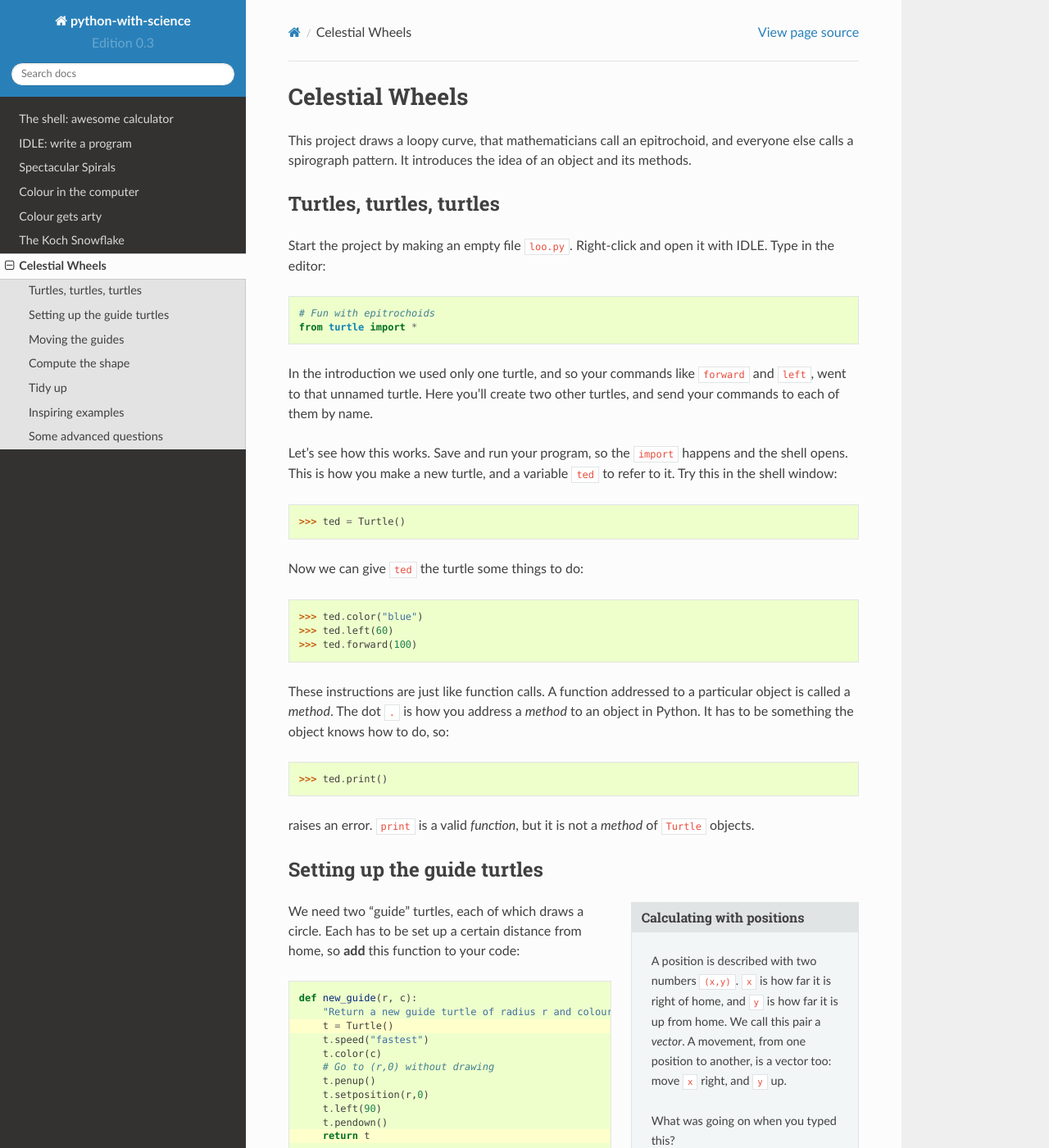
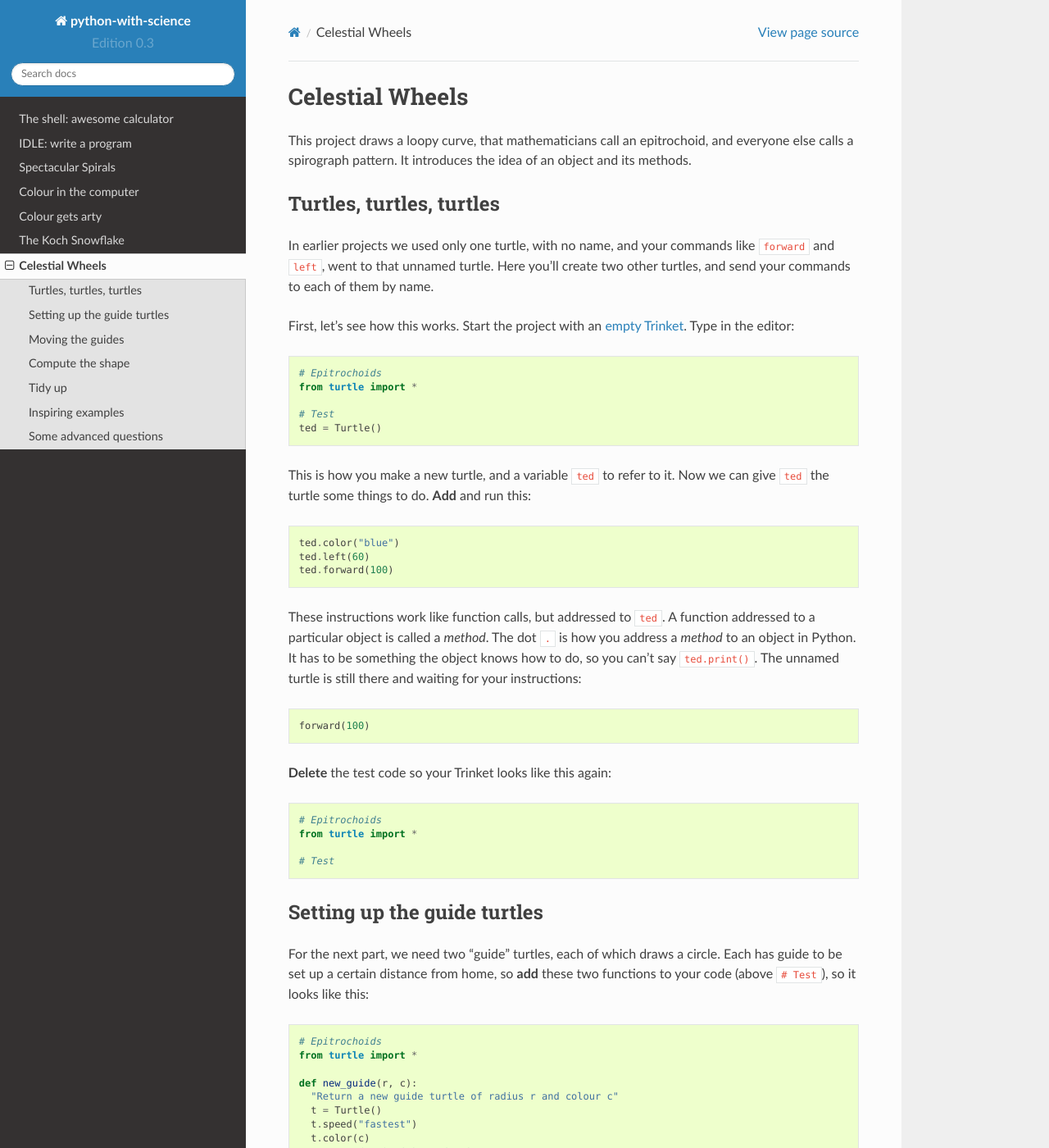
Before and after one commit to jeff5/python-with-science, a Sphinx documentation site: the page built from doc/source/cyclic_trochoid/cyclic_trochoid.rst, in a window 1280 px wide and 1400 px high. Shown: the whole window at 82% size. Built offline with Sphinx 7.4.7 and the Read the Docs theme 2.0.0, drawn with Linux system fonts in a browser that asks for light colours; some of the changed text lies outside the part shown.

Commit message:
Convert "Celestial Wheels" to Trinket.

```diff
--- a/doc/source/conf.py
+++ b/doc/source/conf.py
@@ -61,7 +61,7 @@ author = 'Jeff'
 # The short X.Y version.
 version = 'Edition 0.3'
 # The full version, including alpha/beta/rc tags.
-release = 'Ed 0.3.2'
+release = 'Ed 0.3.3 (for Trinket)'
 
 # The language for content autogenerated by Sphinx. Refer to documentation
 # for a list of supported languages.
--- a/doc/source/cyclic_trochoid/cyclic_trochoid.rst
+++ b/doc/source/cyclic_trochoid/cyclic_trochoid.rst
@@ -12,111 +12,94 @@ It introduces the idea of an object and its methods.
 Turtles, turtles, turtles
 *************************
 
-Start the project by making an empty file ``loo.py``.
-Right-click and open it with IDLE.
-Type in the editor::
+.. _empty Trinket: https://trinket.io/embed/python
 
-   # Fun with epitrochoids
-   from turtle import *
-
-In the introduction we used only one turtle,
-and so your commands like ``forward`` and ``left``,
+In earlier projects we used only one turtle, with no name,
+and your commands like ``forward`` and ``left``,
 went to that unnamed turtle.
 Here you'll create two other turtles,
 and send your commands to each of them by name.
 
-Let's see how this works.
-Save and run your program,
-so the ``import`` happens and the shell opens.
+First, let's see how this works.
+Start the project with an `empty Trinket`_.
+Type in the editor::
+
+   # Epitrochoids
+   from turtle import *
+
+   # Test
+   ted = Turtle()
+
 This is how you make a new turtle,
 and a variable ``ted`` to refer to it.
-Try this in the shell window::
+Now we can give ``ted`` the turtle some things to do.
+**Add** and run this::
 
-   >>> ted = Turtle()
+   ted.color("blue")
+   ted.left(60)
+   ted.forward(100)
 
-Now we can give ``ted`` the turtle some things to do::
-
-   >>> ted.color("blue")
-   >>> ted.left(60)
-   >>> ted.forward(100)
-
-These instructions are just like function calls.
+These instructions work like function calls, but addressed to ``ted``.
 A function addressed to a particular object is called a *method*.
 The dot ``.`` is how you address a *method* to an object in Python.
-It has to be something the object knows how to do, so::
+It has to be something the object knows how to do,
+so you can't say ``ted.print()``.
+The unnamed turtle is still there and waiting for your instructions::
 
-   >>> ted.print()
+   forward(100)
 
-raises an error.
-``print`` is a valid *function*,
-but it is not a *method* of ``Turtle`` objects.
+**Delete** the test code so your Trinket looks like this again::
 
+   # Epitrochoids
+   from turtle import *
+
+   # Test
 
 Setting up the guide turtles
 ****************************
 
-.. sidebar:: Calculating with positions
-
-   A position is described with two numbers ``(x,y)``.
-   ``x`` is how far it is right of home,
-   and ``y`` is how far it is up from home.
-   We call this pair a *vector*.
-   A movement,
-   from one position to another,
-   is a vector too: move ``x`` right, and ``y`` up.
-
-   What was going on when you typed this?
-
-   .. code-block:: python
-
-       >>> mid = (1/2) * (p+q)
-
-   When you add two vectors,
-   Python knows to add the x-parts together to get the x-part of the result,
-   then the same with the y-parts::
-
-       >>> p+q
-       (150.00,50.00)
-
-   Subtraction works the same way.
-   You can also multiply a number (called a *scalar*)
-   and a vector together::
-
-       >>> (1/2) * (p+q)
-       (75.00,25.00)
-
-   Congratulations, you just learned some year 10 maths!
-
-We need two "guide" turtles,
+For the next part,
+we need two "guide" turtles,
 each of which draws a circle.
-Each has to be set up a certain distance from home,
-so **add** this function to your code:
+Each has guide to be set up a certain distance from home,
+so **add** these two functions to your code (above ``# Test``),
+so it looks like this:
 
 .. code-block:: python
-   :emphasize-lines: 3, 11
+
+   # Epitrochoids
+   from turtle import *
 
    def new_guide(r, c):
-       "Return a new guide turtle of radius r and colour c"
-       t = Turtle()
-       t.speed("fastest")
-       t.color(c)
-       # Go to (r,0) without drawing
-       t.penup()
-       t.setposition(r,0)
-       t.left(90)
-       t.pendown()
-       return t
+     "Return a new guide turtle of radius r and colour c"
+     t = Turtle()
+     t.speed("fastest")
+     t.color(c)
+     # Go to (r,0) without drawing
+     t.penup()
+     t.setposition(r,0)
+     t.left(90)
+     t.pendown()
+     return t
 
-Notice this function *returns* a turtle.
-Save and run, then try this in the shell::
+   def mid(p, q):
+     "Half way between positions p and q"
+     x = (p[0] + q[0]) / 2
+     y = (p[1] + q[1]) / 2
+     return x, y
 
-   >>> g = new_guide(100, "blue")
-   >>> p = g.position()
-   >>> g.circle(50, 90)
-   >>> q = g.position()
-   >>>
-   >>> mid = (1/2) * (p+q)
-   >>> setposition(mid)
+   # Test
+
+Notice that the ``new_guide`` function *returns* a turtle.
+**Add** this code starting after ``# Test`` and run the program:
+
+.. code-block:: python
+
+   g = new_guide(100, "blue")
+   start = g.position()
+   g.circle(50, 90)
+   end = g.position()
+   setposition(mid(start,end))
 
 You should see this:
 
@@ -124,32 +107,32 @@ You should see this:
 
 The unnamed turtle (black)
 has moved halfway between start and end of the blue arc.
+When that works, **delete** the test code again.
 
 
 Moving the guides
 *****************
 
 The first job is to make the guides move in their orbits.
-**Add** this to your program at the end:
+**Add** this function to your program,
+and call it as a test:
 
 .. code-block:: python
 
    def epitrochoid(a, b, L, M=1):
-       ta = new_guide(a, "blue")
-       tb = new_guide(b, "red")
-       # N little steps s make one circle
-       N = 500
-       s = 360/N
-       for i in range(N):
-           # ta will go L times round
-           ta.circle(a, L*s)
-           # tb will go M times round
-           tb.circle(b, M*s)
+     ta = new_guide(a, "blue")
+     tb = new_guide(b, "red")
+     # N little steps s make one circle
+     N = 500
+     s = 360/N
+     for i in range(N):
+       ta.circle(a, L*s)
+       tb.circle(b, M*s)
 
    # Test
    epitrochoid(90, 100, 3, 2)
 
-Save and run.
+Run that.
 You should see blue and red circles drawn.
 
 The blue turtle goes round L=3 times, and the red turtle M=2 times.
@@ -167,34 +150,28 @@ Compute the shape
 *****************
 
 The shape we are looking for is drawn by
-keeping our pen mid-way between the two guides.
+keeping our unnamed turte mid-way between the two guide turtles.
 
-**Change** the ``epitrochoid`` function to add these lines:
+**Add** lines to the ``epitrochoid`` function so it reads like this:
 
 .. code-block:: python
-   :emphasize-lines: 2, 5-11, 20-21
+   :emphasize-lines: 4-7, 14-15
 
    def epitrochoid(a, b, L, M=1):
-       "Epitrochoid: a, b are guide radii; L, M the number of orbits."
-       ta = new_guide(a, "blue")
-       tb = new_guide(b, "red")
-       # Local function for midpoint between the guides
-       def midpoint():
-           return (1/2) * (ta.position() + tb.position())
-       # Set start position for unnamed turtle
-       penup()
-       setposition(midpoint())
-       pendown()
-       # N little steps s make one circle
-       N = 500
-       s = 360/N
-       for i in range(N):
-           # ta will go L times round
-           ta.circle(a, L*s)
-           # tb will go M times round
-           tb.circle(b, M*s)
-           # unnamed will be half-way between them
-           setposition(midpoint())
+     ta = new_guide(a, "blue")
+     tb = new_guide(b, "red")
+     # Set start position for unnamed turtle
+     penup()
+     setposition((a+b)/2, 0)
+     pendown()
+     # N little steps s make one circle
+     N = 500
+     s = 360/N
+     for i in range(N):
+       ta.circle(a, L*s)
+       tb.circle(b, M*s)
+       m = mid(ta.pos(), tb.pos())
+       setposition(m)
 
 Save and run.
 You should see this:
@@ -206,33 +183,35 @@ Tidy up
 *******
 
 It would be nice if the guide circles were not on the final drawing.
-**Add** this tidy-up code at the end of ``epitrochoid``,
-and style the unnamed turtle to your liking:
+**Change** the function ``new_guide``,
+so guide turtles are invisiible (``hideturtle``)
+and do not draw (do not ``pendown``).
 
 .. code-block:: python
-   :emphasize-lines: 8-10, 12-15, 17-19, 24
+   :emphasize-lines: 10-11
 
-   def epitrochoid(a, b, L, M=1):
+   def new_guide(r, c):
+     "Return a new guide turtle of radius r and colour c"
+     t = Turtle()
+     t.speed("fastest")
+     t.color(c)
+     # Go to (r,0) without drawing
+     t.penup()
+     t.setposition(r,0)
+     t.left(90)
+     t.hideturtle()
+     #t.pendown()
+     return t
 
-       ta = new_guide(a, "blue")
-       tb = new_guide(b, "red")
-       .
-       .
-       .
-       # Erase guides
-       guide_erase(ta)
-       guide_erase(tb)
 
-   def guide_erase(t):
-       "Erase what turtle t drew"
-       t.hideturtle()
-       t.clear()
+Style the unnamed turtle to your liking:
 
+.. code-block:: python
+
+   # Test
    speed("fastest")
    width(5)
    color("lime green")
-
-   # Test
    epitrochoid(90, 100, 3, 2)
 
    hideturtle()
```
Also changed, not shown: other parts of doc/source/cyclic_trochoid/cyclic_trochoid.rst (+4 -4 lines), README.md (+9 -6 lines).
